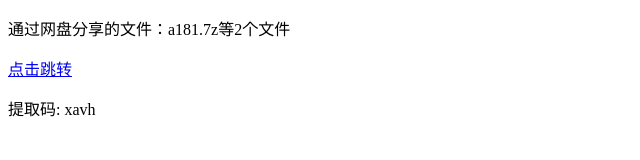
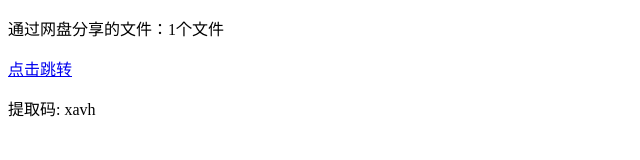
Before and after one commit to Longqishi07th/browser, a plain HTML site: page index.html in a window 1280 px wide. Shown: the whole page, without its empty margins (0-640 px from the left). Drawn offline with Linux system fonts and the light colour scheme.

Commit message:
Update index.html

```diff
--- a/index.html
+++ b/index.html
@@ -6,7 +6,7 @@
     <title>Document</title>
 </head>
 <body>
-    <p>通过网盘分享的文件：a181.7z等2个文件</p>
+    <p>通过网盘分享的文件：1个文件</p>
     <a href=" https://pan.baidu.com/s/1P06SaL0XtrIXGWtYvg22JQ " target="_blank">点击跳转</a>
     <br>
     <p>提取码: xavh</p>
```
